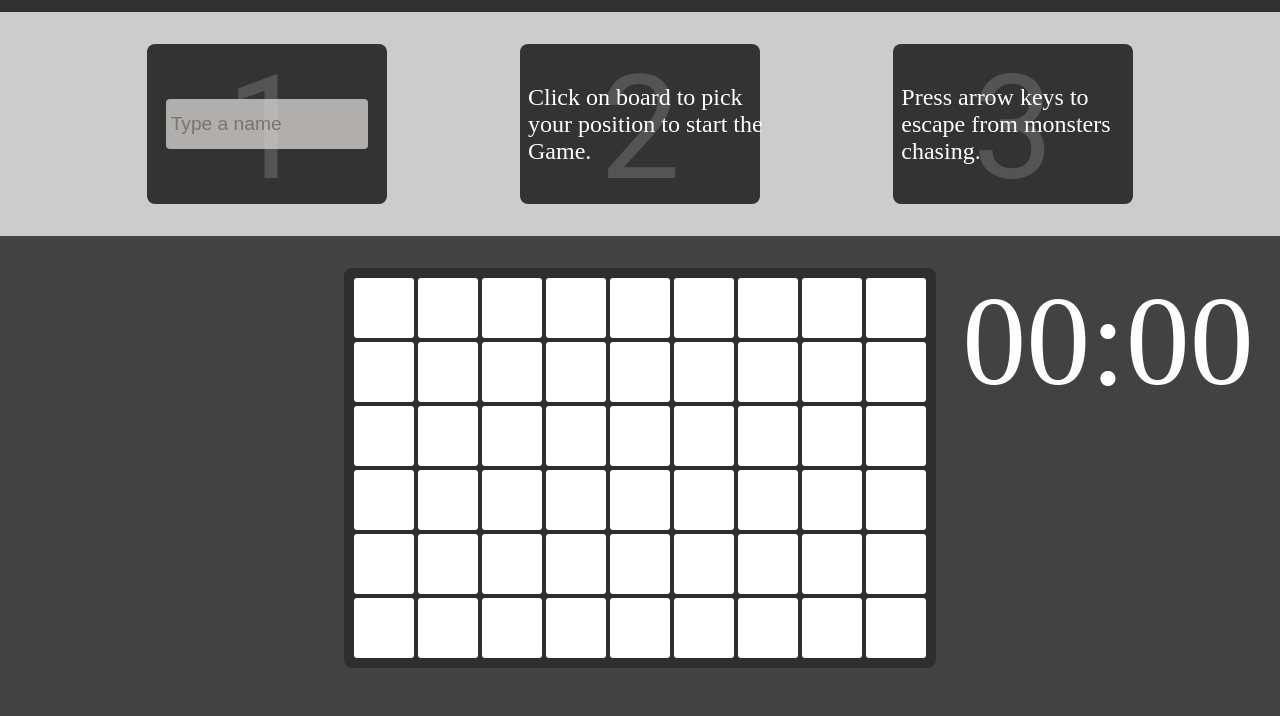
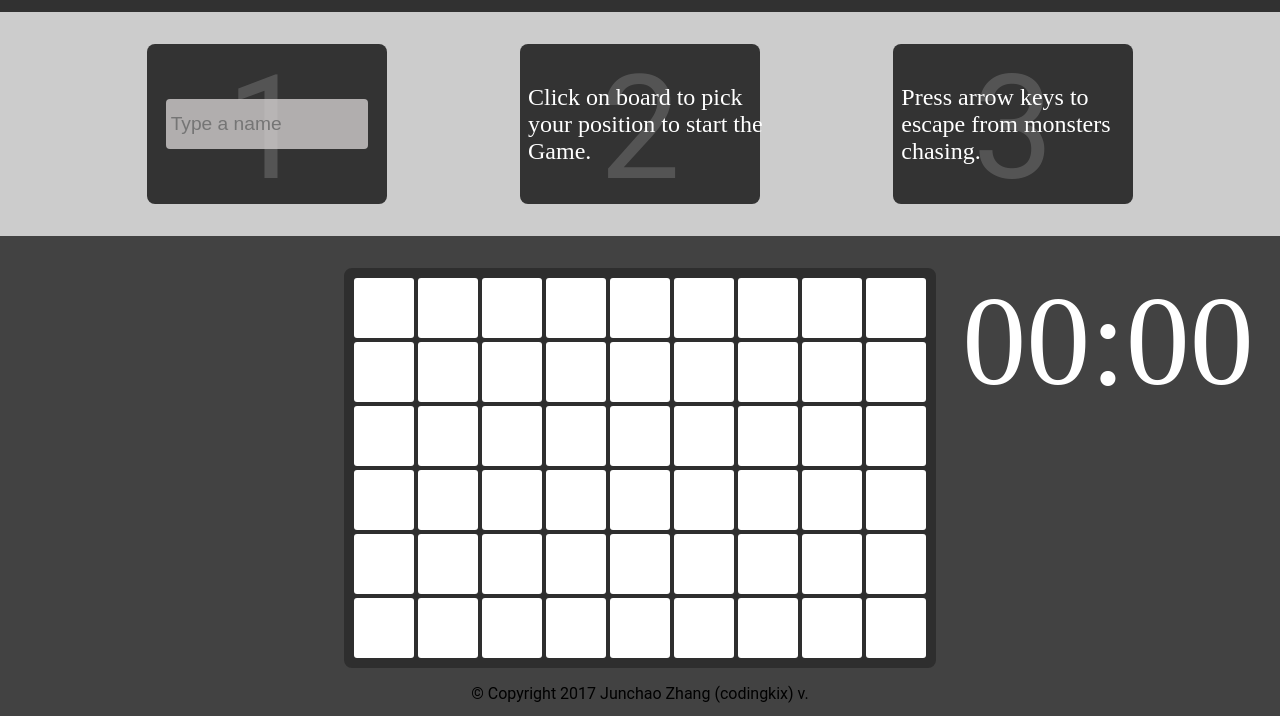
Before and after one commit to codingkix/monster-escape, a React app: page / in a window 1280 px wide. Shown: the part 84-800 px from the top of the page. Built offline with nearby package versions, Linux system fonts and the light colour scheme.

Commit message:
add footer with copy right and version number

```diff
--- a/public/index.html
+++ b/public/index.html
@@ -39,6 +39,7 @@
       To begin the development, run `npm start` or `yarn start`.
       To create a production bundle, use `npm run build` or `yarn build`.
     -->
+  <footer>&copy; Copyright 2017 Junchao Zhang (codingkix) v.%REACT_APP_VERSION%</footer>
 </body>
 
 </html>
--- a/src/components/Levels.css
+++ b/src/components/Levels.css
@@ -25,6 +25,7 @@
   font-size: 6rem;
   position: absolute;
   bottom: -8rem;
+  transition: all .5s cubic-bezier(0.25, 0.46, 0.45, 0.94);
 }
 
 .Levels-monster{
--- a/src/index.css
+++ b/src/index.css
@@ -5,6 +5,18 @@ html,body {
   padding: 0;
   font-family: 'Roboto', monospace;
   font-size: 16px;
+}
+
+body{
+  position: relative;
+}
+
+footer{
+  position: absolute;
+  height: 2rem;
+  bottom: 0;
+  width: 100%;
+  text-align: center;
 }
 
 #root{
```
Also changed, not shown: package.json (+4 -3 lines).
